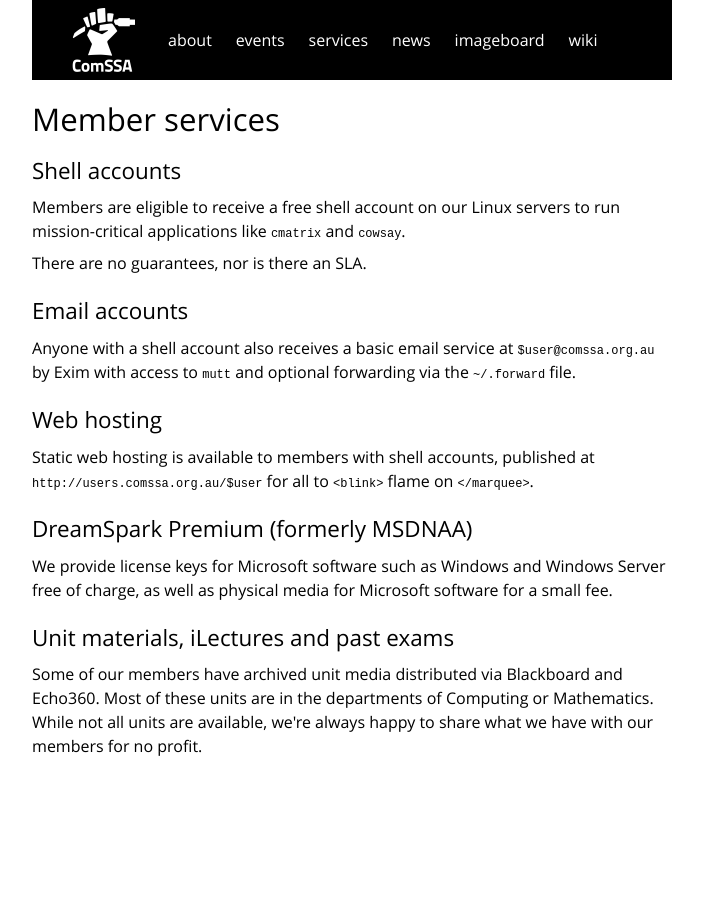
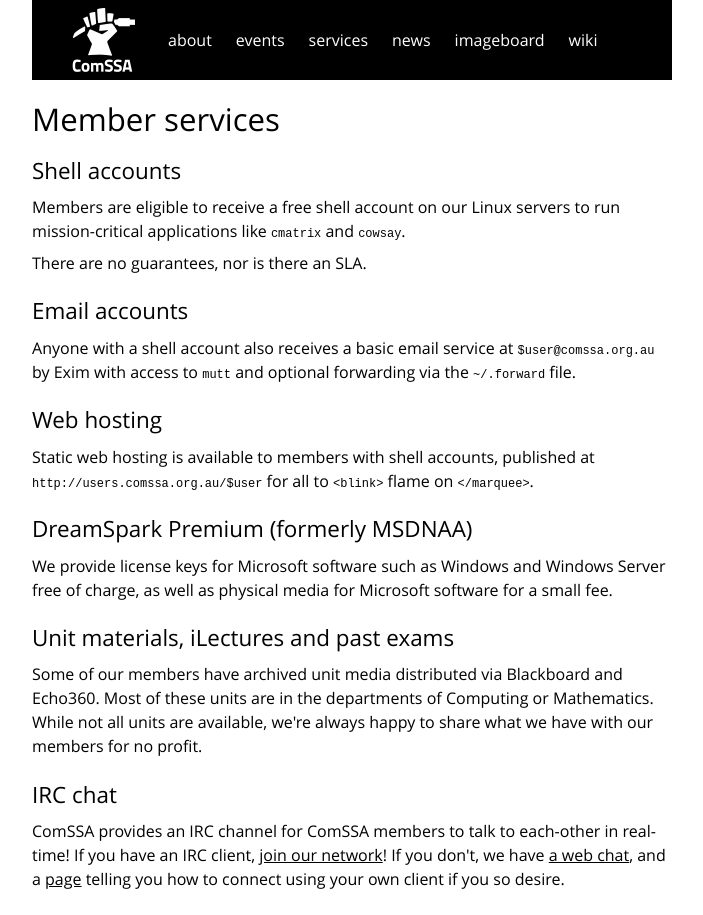
Before and after one commit to ComSSA/www.comssa.org.au, a Jekyll site: the page built from services/index.html, in a window 1280 px wide. Shown: the whole page, without its empty margins (288-991 px from the left). Built offline with Jekyll 4.4.1, drawn with Linux system fonts in a browser that asks for light colours.

```diff
--- a/services/index.html
+++ b/services/index.html
@@ -35,3 +35,12 @@ small fee.
 and Echo360. Most of these units are in the departments of Computing or
 Mathematics. While not all units are available, we're always happy to share
 what we have with our members for no profit.
+
+<h2>IRC chat</h2>
+
+<p>ComSSA provides an IRC channel for ComSSA members to talk to each-other
+	in real-time! If you have an IRC client, <a href="irc://irc.comssa.org.au/comssa">
+	join our network</a>! If you don't, we have <a href="http://irc.comssa.org.au/?channels=comssa">
+	a web chat</a>, and a <a href="/services/irc/">page</a> telling you how
+	to connect using your own client if you so desire.
+</p>
```
Also changed, not shown: services/irc/index.html (added, +57 -0 lines).
